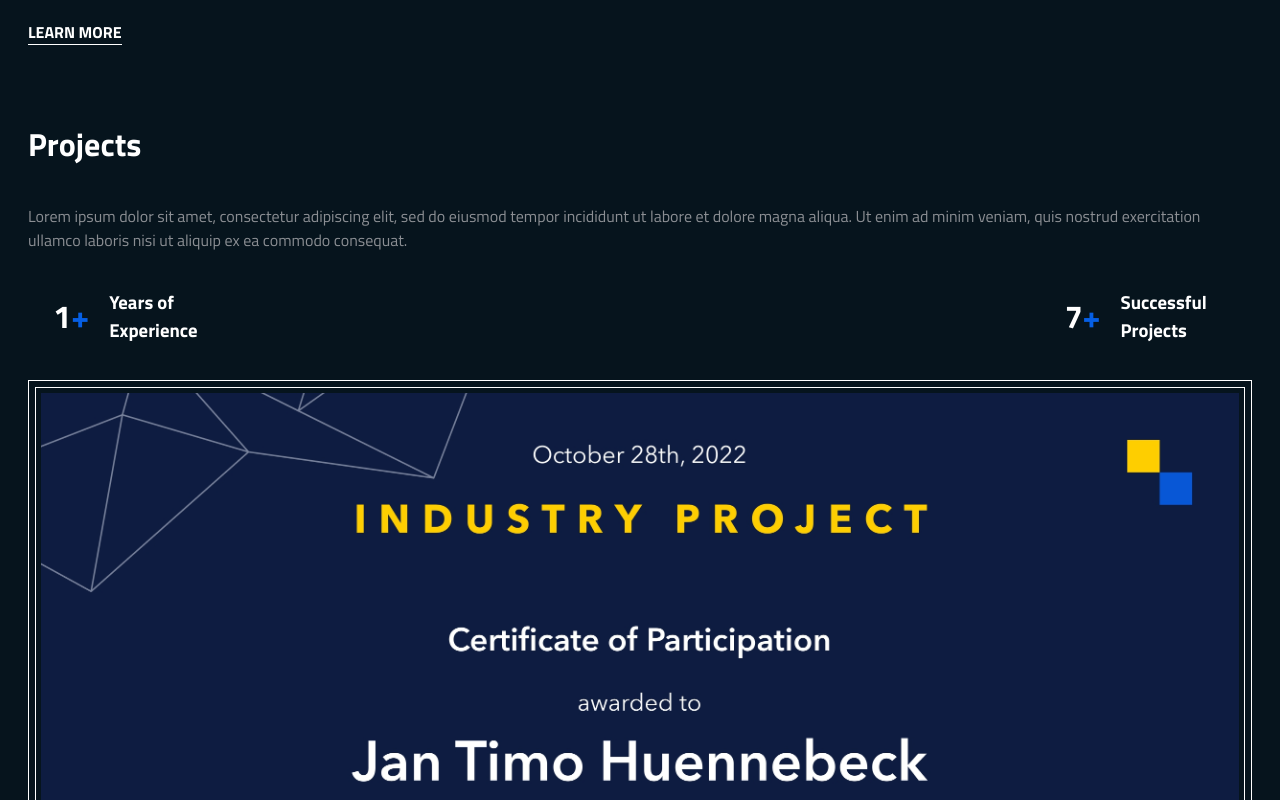
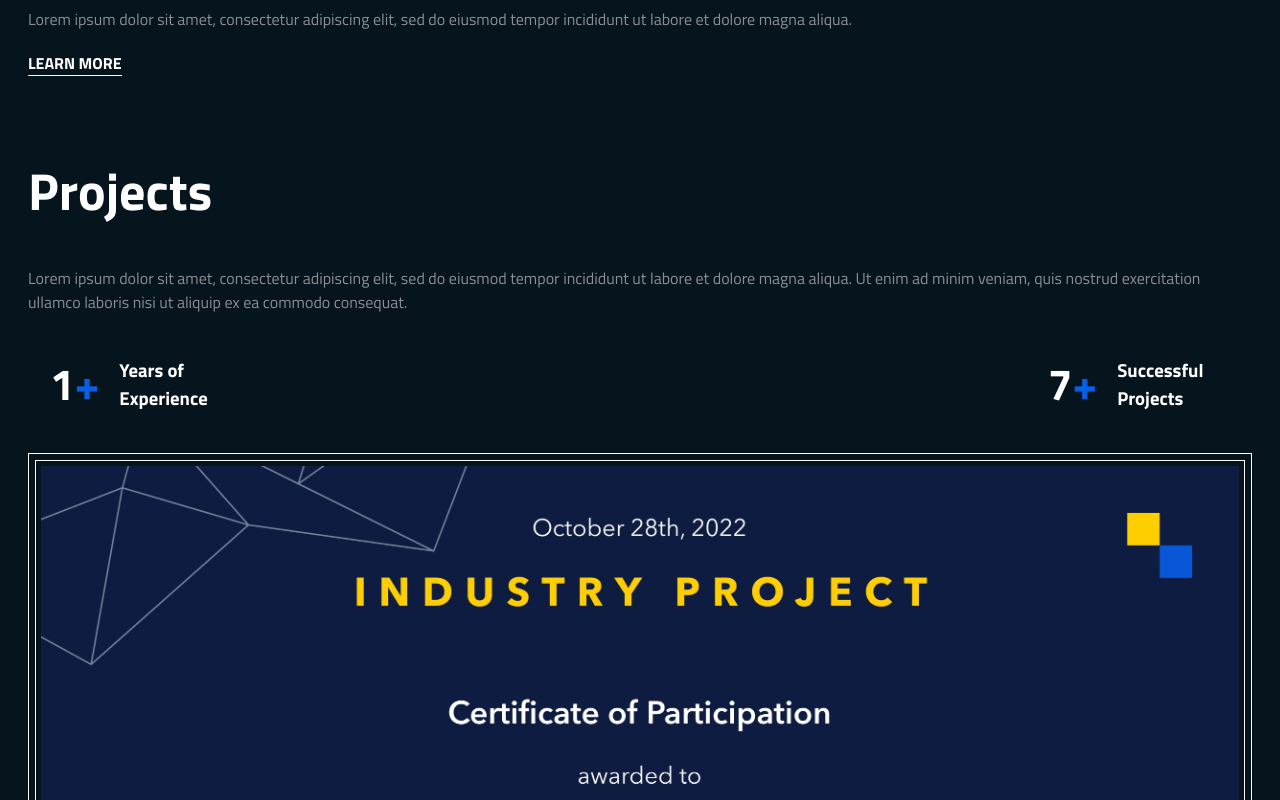
Before and after one commit to timohuennebeck/portfolio-website, a React (Create React App) app: page / in a window 1280 px wide. Shown: the part 1680-2480 px from the top of the page. Built offline with nearby package versions, Linux system fonts and the light colour scheme.

Commit message:
adjust font sizes

```diff
--- a/src/components/FeatureElement/FeatureElement.jsx
+++ b/src/components/FeatureElement/FeatureElement.jsx
@@ -4,8 +4,8 @@ export default function FeatureElement({number, element, name}) {
     return (
         <div className="feature">
             <div className="feature__amount">
-                <h1 className="feature__amount-number">{number}</h1>
-                <h1 className="feature__amount-element">{element}</h1>
+                <h2 className="feature__amount-number">{number}</h2>
+                <h2 className="feature__amount-element">{element}</h2>
             </div>
             <h3 className="feature__name">{name}</h3>
         </div>
--- a/src/pages/IntroductionPage/IntroductionPage.scss
+++ b/src/pages/IntroductionPage/IntroductionPage.scss
@@ -10,6 +10,8 @@
         gap: 2.25rem;
 
         &-header {
+            width: 80%;
+
             &-color {
                 color: $sec-color-1;
             }
--- a/src/styles/partials/_fonts.scss
+++ b/src/styles/partials/_fonts.scss
@@ -18,6 +18,15 @@
     color: $prim-color-2;
 }
 
+h1 {
+    font-size: 3.25rem;
+}
+
+h2 {
+    font-size: 2.75rem;
+}
+
+
 p {
     color: $sec-color-2;
 }
```
